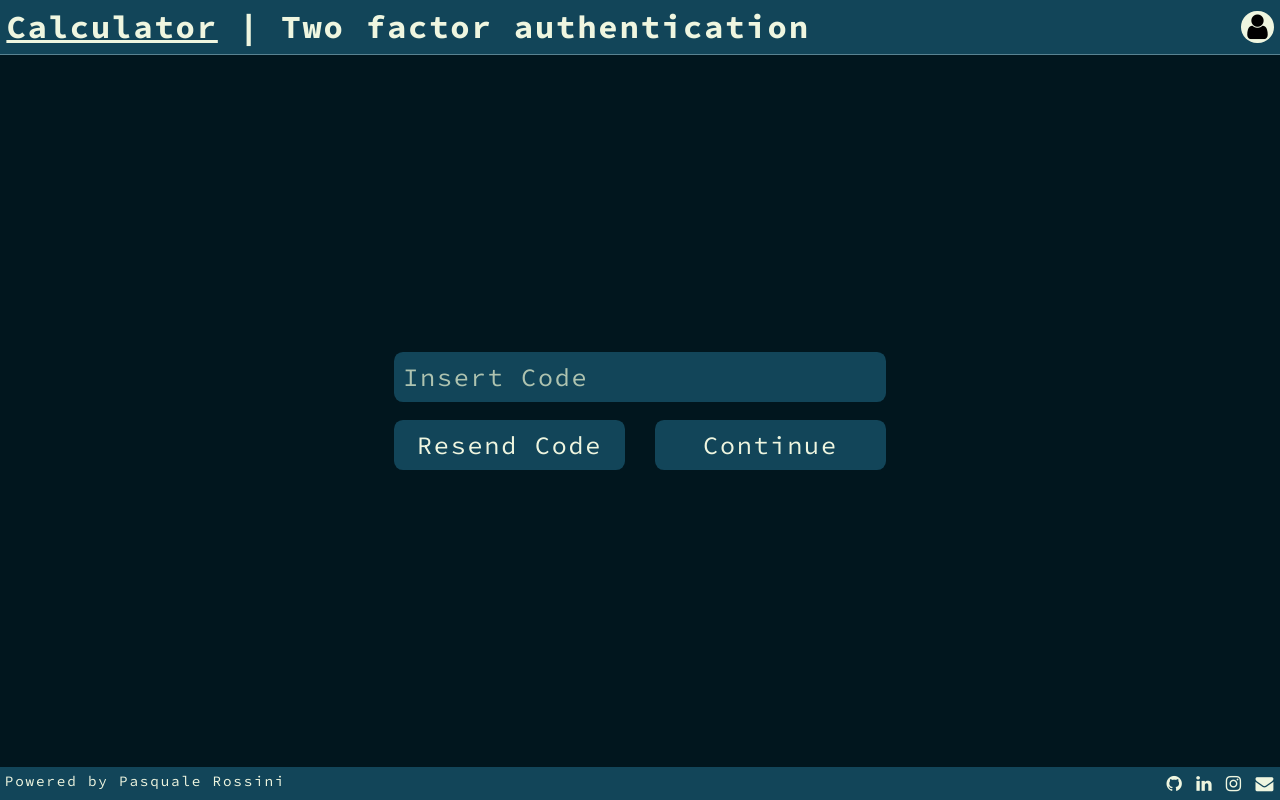
After one commit to Firi0n/calculator-account, a PHP site: page /account/twoFA.php in a window 1280 px wide. The commit adds this page. Run offline with PHP 8.4, Linux system fonts and the light colour scheme; some web fonts are replaced.

Commit message:
feat: Finished frontend

```diff
--- /dev/null
+++ b/account/twoFA.php
@@ -0,0 +1,34 @@
+<?php
+// Importing and setting up the template;
+require("../templates/TemplateClass.php");
+$template = new Template([
+    // The path to the home page;
+    "home" => "../",
+    // The title of the page;
+    "title" => "Two factor authentication",
+    // The description of the page;
+    "description" => "Two factor authentication page for scientific calculator"
+]);
+?>
+
+<form action="login.php" method="post">
+    <input type="text" name="twoFA" placeholder="Insert Code" required minlength="6" maxlength="6">
+    <div>
+        <input type="button" value="Resend Code">
+        <input type="submit" value="Continue">
+    </div>
+</form>
+
+<style>
+    input{
+        width: 37vw;
+    }
+    div > input {
+        width: 18vw;
+    }
+</style>
+
+<?php
+// The content is printed;
+$template->print();
+?>
--- a/templates/footer/footer.css
+++ b/templates/footer/footer.css
@@ -5,3 +5,7 @@ footer{
     display: flex;
     justify-content: space-between;
 }
+
+footer > label{
+    font-size: 0.8rem;
+}
```
Also changed, not shown: account/login.php (added, +23 -0 lines), account/registration.php (added, +25 -0 lines).
